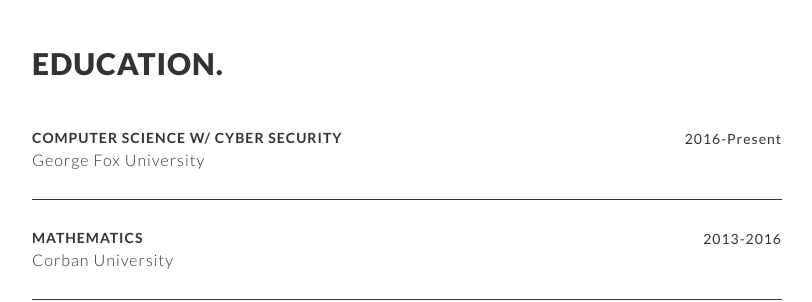
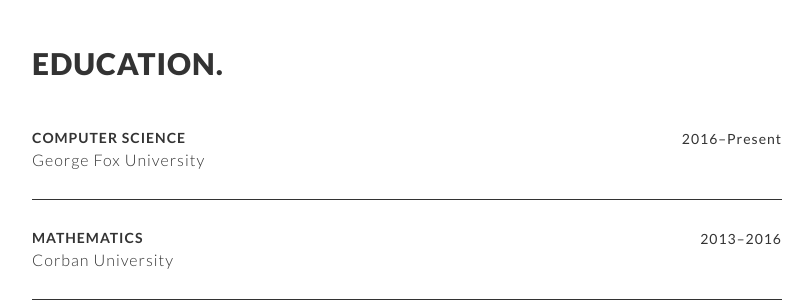
Before and after one commit to taylorjdawson/my-website, a plain HTML site: page index.html in a window 1280 px wide. Shown: the part 2080-2382 px from the top of the page, without its empty margins (233-1045 px from the left). Drawn offline with Linux system fonts and the light colour scheme.

Commit message:
Minor Fixes

```diff
--- a/index.html
+++ b/index.html
@@ -283,16 +283,16 @@
                 <div class="col-md-8 col-md-offset-2">
                     <!-- START SINGLE EDUCATION DESIGN AREA -->
                     <div class="single-experience">
-                        <h2>Computer science w/ Cyber Security</h2>
+                        <h2>Computer science</h2>
                         <h3>George Fox University</h3>
-                        <span>2016-Present</span>
+                        <span>2016&ndash;Present</span>
                     </div>
                     <!-- / END SINGLE EDUCATION DESIGN AREA -->
                     <!-- START SINGLE EDUCATION DESIGN AREA -->
                     <div class="single-experience">
                         <h2>Mathematics</h2>
                         <h3>Corban University</h3>
-                        <span>2013-2016</span>
+                        <span>2013&ndash;2016</span>
                     </div>
                     <!-- / END SINGLE EDUCATION DESIGN AREA -->
                     <!-- START SINGLE EDUCATION DESIGN AREA -->
```
